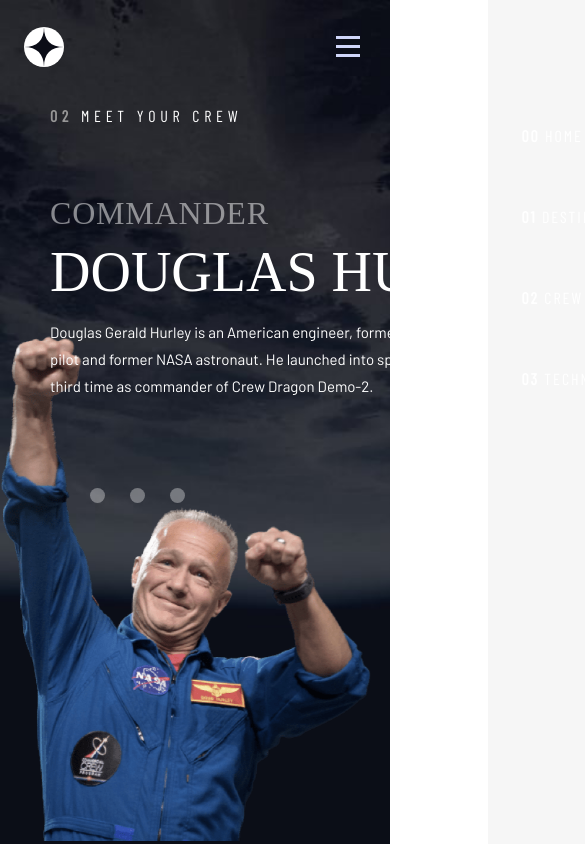
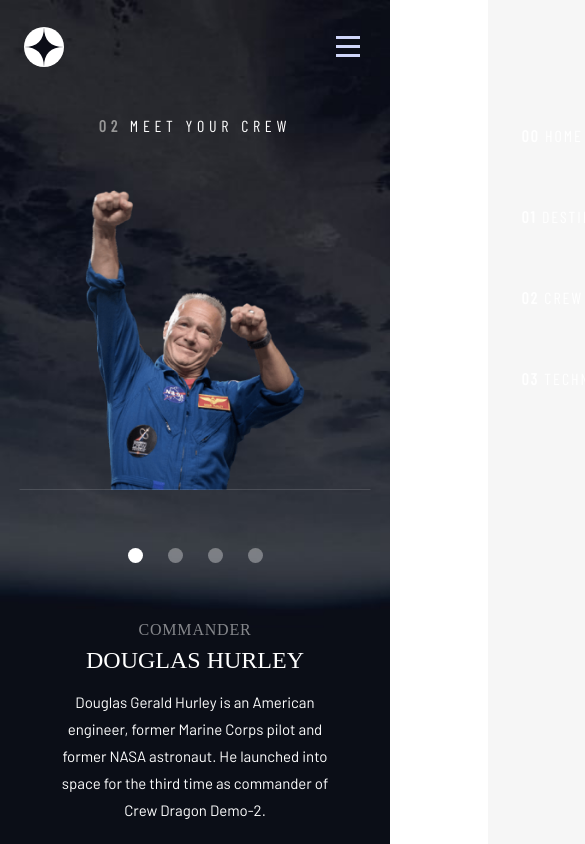
Before and after one commit to AlexW301/space-tourism, a Next.js app: page /crew in a window 390 px wide. Shown: the top 844 px of the page, 585 px wide, since content can reach past the window. Built offline with nearby package versions, Linux system fonts and the light colour scheme; a web font is replaced by a local one.

Commit message:
finished crew page

```diff
--- a/pages/crew.js
+++ b/pages/crew.js
@@ -1,34 +1,77 @@
 /* eslint-disable @next/next/no-img-element */
 import styles from "../styles/Crew.module.scss";
+import { useState, useRef } from "react";
+import { gsap } from "gsap";
 
 const Crew = () => {
+  const [tab, setTab] = useState(0);
+  const content = useRef(null);
+  const picture = useRef(null);
+  const crewData = [
+    {
+      title: 'Commander',
+      name: 'Douglas Hurley',
+      desc: 'Douglas Gerald Hurley is an American engineer, former Marine Corps pilot and former NASA astronaut. He launched into space for the third time as commander of Crew Dragon Demo-2.',
+      image: '/assets/crew/image-douglas-hurley.png'
+    },
+    {
+      title: 'Mission Specialist',
+      name: 'Mark Shuttleworth',
+      desc: 'Mark Richard Shuttleworth is the founder and CEO of Canonical, the company behind the Linux-based Ubuntu operating system. Shuttleworth became the first South African to travel to space as a space tourist.',
+      image: '/assets/crew/image-mark-shuttleworth.png'
+    },
+    {
+      title: 'Pilot',
+      name: 'Victor Glover',
+      desc: 'Pilot on the first operational flight of the SpaceX Crew Dragon to the International Space Station. Glover is a commander in the U.S. Navy where he pilots an F/A-18.He was a crew member of Expedition 64, and served as a station systems flight engineer. ',
+      image: '/assets/crew/image-victor-glover.png'
+    },
+    {
+      title: 'Flight Engineer',
+      name: 'Anousheh Ansari',
+      desc: 'Anousheh Ansari is an Iranian American engineer and co-founder of Prodea Systems. Ansari was the fourth self-funded space tourist, the first self-funded woman to fly to the ISS, and the first Iranian in space. ',
+      image: '/assets/crew/image-anousheh-ansari.png'
+    }
+  ]
+
+  const newTab = async (tab) => {
+    const tabContent = [
+      content.current,
+      picture.current
+    ]
+    const tl = gsap.timeline({defaults: { duration: 0.3 }})
+    await tl.to(tabContent, {opacity: 0})
+    setTab(tab)
+    tl.to(tabContent, {opacity: 1})
+  }
+
   return (
     <div className={styles.container}>
       <div className={styles.mainGrid}>
         <h4 className={styles.subTitle}>
           <span>02</span> Meet Your Crew
         </h4>
-        <div className={styles.content}>
-            <h5 className={styles.title}>Commander</h5>
-            <h2 className={styles.name}>Douglas Hurley</h2>
-            <p>Douglas Gerald Hurley is an American engineer, former Marine Corps pilot and former NASA astronaut. He launched into space for the third time as commander of Crew Dragon Demo-2.</p>
+        <div ref={content} className={styles.content}>
+            <h5 className={styles.title}>{crewData[tab].title}</h5>
+            <h2 className={styles.name}>{crewData[tab].name}</h2>
+            <p>{crewData[tab].desc}</p>
         </div>
         <ul className={styles.tabs}>
             <li>
-                <button></button>
+                <button onClick={() => {newTab(0)}} style={tab === 0 ? {background: 'white'} : null}></button>
             </li>
             <li>
-                <button></button>
+                <button onClick={() => {newTab(1)}} style={tab === 1 ? {background: 'white'} : null}></button>
             </li>
             <li>
-                <button></button>
+                <button onClick={() => {newTab(2)}} style={tab === 2 ? {background: 'white'} : null}></button>
             </li>
             <li>
-                <button></button>
+                <button onClick={() => {newTab(3)}} style={tab === 3 ? {background: 'white'} : null}></button>
             </li>
         </ul>
-        <div className={styles.pictureContainer}>
-            <img className={styles.picture} src="/assets/crew/image-douglas-hurley.png" alt="astronuat" />
+        <div ref={picture} className={styles.pictureContainer}>
+            <img className={styles.picture} src={crewData[tab].image} alt="astronuat" />
         </div>
       </div>
     </div>
--- a/styles/Crew.module.scss
+++ b/styles/Crew.module.scss
@@ -16,6 +16,7 @@
       background-size: cover;
       background-repeat: no-repeat;
       padding: 0 50px;
+      align-items: flex-start;
     }
 
     @media screen and (max-width: 655px) {
@@ -69,15 +70,105 @@
 
   .tabs {
     grid-area: tabs;
+    z-index: 1;
   }
 
   @media screen and (max-width: 1233px) {
-    width: 100%;
+    width: fit-content;
+    align-items: center;
+    justify-items: center;
+    text-align: center;
+    row-gap: 40px;
+    margin-top: 156px;
+
+    .subTitle {
+      position: absolute;
+      left: 50px;
+      top: 136px;
+      font-size: 20px;
+    }
+
+    .content {
+      width: 458px;
+      display: grid;
+      align-items: center;
+      justify-content: center;
+      justify-items: center;
+
+      .title {
+        font-size: 24px;
+      }
+
+      .name {
+        font-size: 40px;
+      }
+
+      p {
+        width: 456px;
+      }
+    }
+
+    .pictureContainer {
+      position: absolute;
+      bottom: 0;
+      right: 50%;
+      transform: translateX(50%);
+      z-index: 0;
+    }
 
   }
 
   @media screen and (max-width: 655px) {
+    grid-template-areas:
+    "subTitle"
+    "picture"
+    "tabs"
+    "content";
+    margin-top: 116px;
 
+    .subTitle {
+      position: relative;
+      left: unset;
+      top: unset;
+      grid-area: subTitle;
+      font-size: 16px;
+      margin-bottom: 15px;
+    }
+
+    .pictureContainer {
+      position: relative;
+      grid-area: picture;
+      right: unset;
+      transform: unset;
+      bottom: unset;
+      height: 300px;
+    }
+
+    .pictureContainer::after {
+      content: "";
+      position: absolute;
+      bottom: 0;
+      right: 50%;
+      transform: translateX(50%);
+      border-bottom: 1px solid rgba(255, 255, 255, 0.137);
+      width: 90vw;
+    }
+
+    .content {
+      width: fit-content;
+
+      .title {
+        font-size: 16px;
+      }
+
+      .name {
+        font-size: 24px;
+      }
+
+      p {
+        width: 100%;
+      }
+    }
 }
 }
 
```
